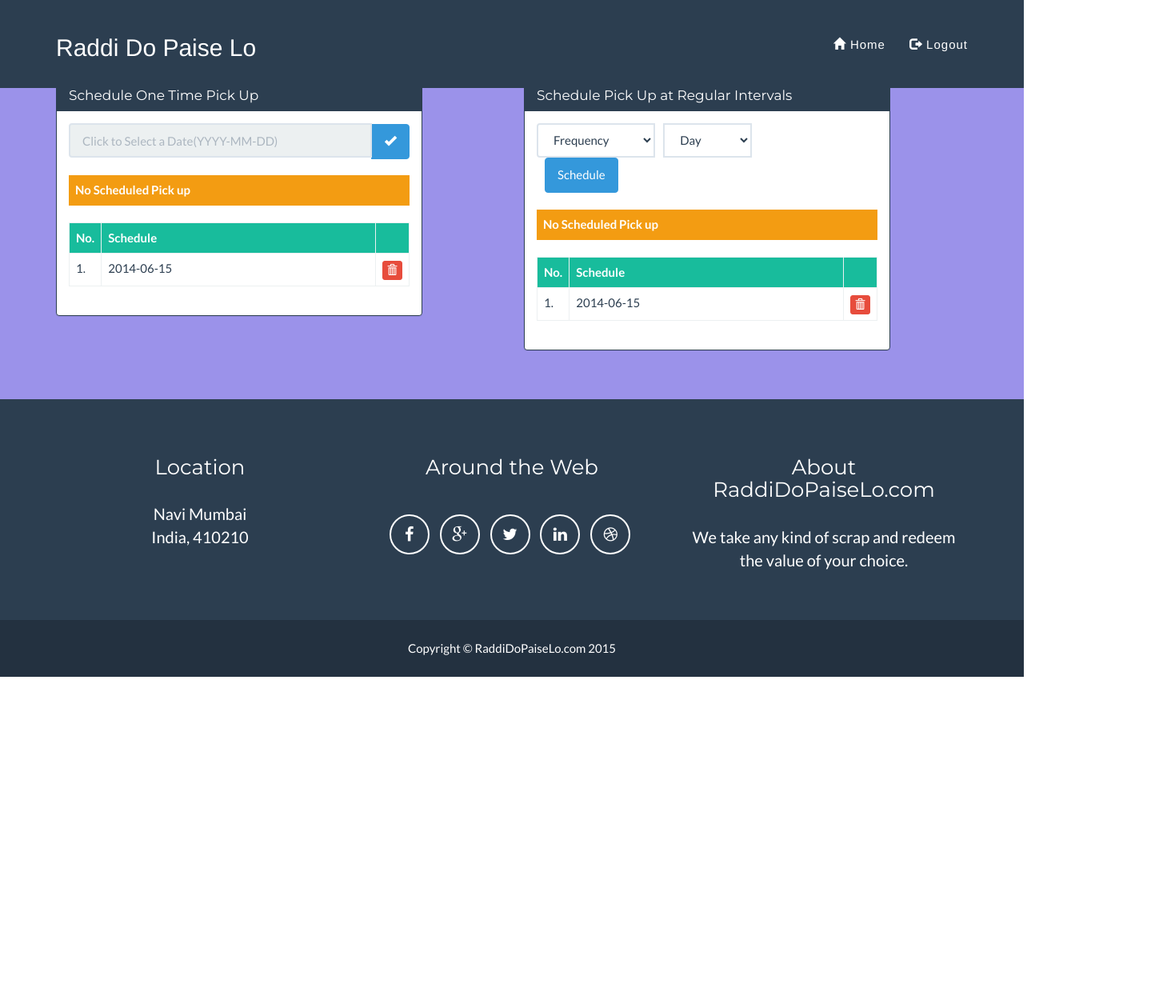
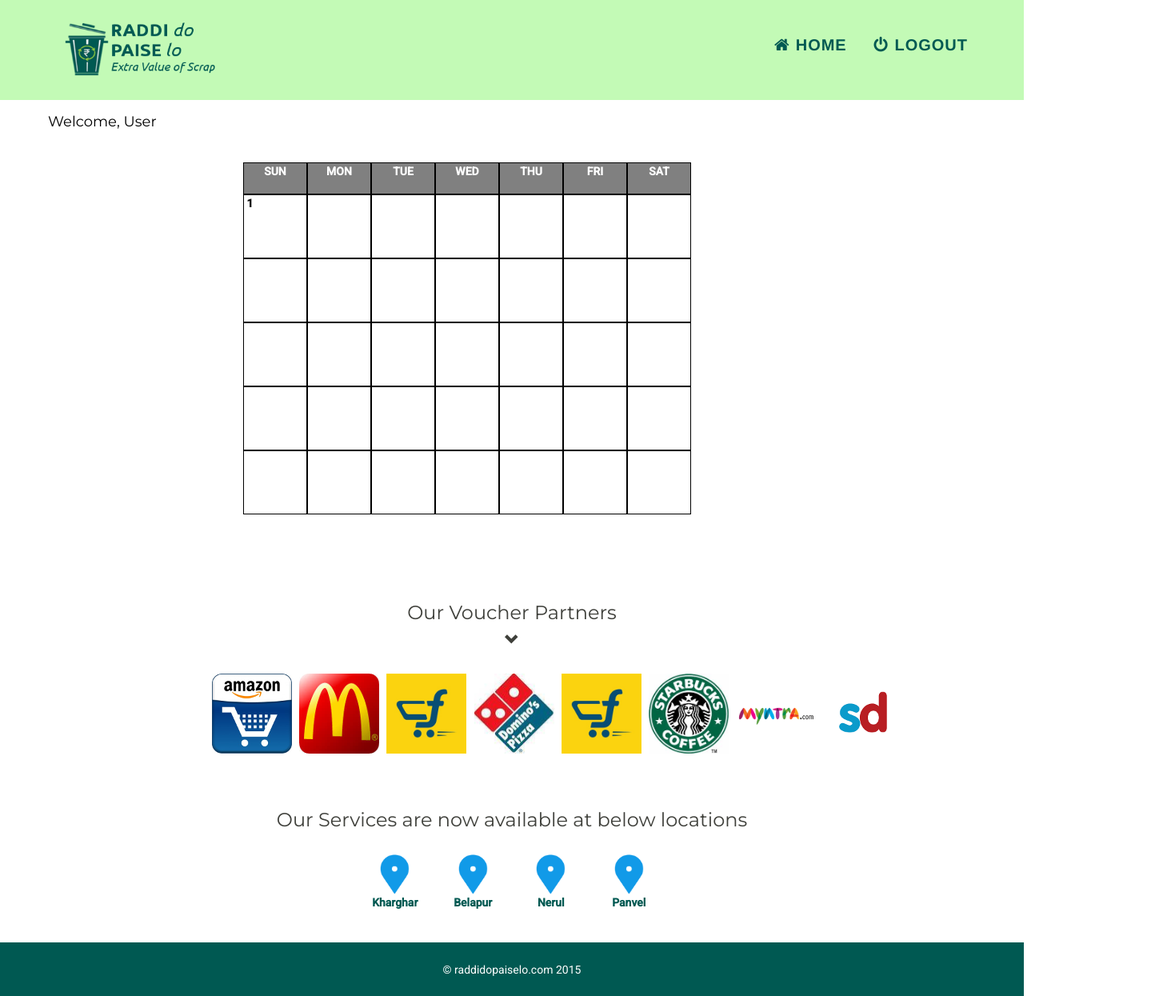
Before and after one commit to raddidopaiselo/raddidopaiselo.github.io, a plain HTML site: page home.html in a window 1280 px wide. Shown: the whole page at 80% size, 1459 px wide, since content can reach past the window. Before the commit the page ends 846 px from the top, so only its background shows below. Drawn offline with nearby package versions, Linux system fonts and the light colour scheme.

Commit message:
Adding landing page after login

```diff
--- a/home.html
+++ b/home.html
@@ -8,16 +8,17 @@
     <meta name="author" content="">
     <title>Raddi Do Paise Lo</title>
     <!-- Bootstrap Core CSS - Uses Bootswatch Flatly Theme: http://bootswatch.com/flatly/ -->
-    <link href="css/bootstrap.min.css" rel="stylesheet">
-
+	<link rel="shortcut icon" href="img/favicon.ico" type="image/x-icon" />
+    <link href="css/bootstrap.css" rel="stylesheet">
     <!-- Custom CSS -->
     <link href="css/freelancer.css" rel="stylesheet">
 	<link href="css/datepicker.css" rel="stylesheet">
-
     <!-- Custom Fonts -->
     <link href="font-awesome/css/font-awesome.min.css" rel="stylesheet" type="text/css">
     <link href="http://fonts.googleapis.com/css?family=Montserrat:400,700" rel="stylesheet" type="text/css">
     <link href="http://fonts.googleapis.com/css?family=Lato:400,700,400italic,700italic" rel="stylesheet" type="text/css">
+	<link async href="http://fonts.googleapis.com/css?family=Gochi%20Hand" data-generated="http://enjoycss.com" rel="stylesheet" type="text/css"/>
+
     <!-- HTML5 Shim and Respond.js IE8 support of HTML5 elements and media queries -->
     <!-- WARNING: Respond.js doesn't work if you view the page via file:// -->
     <!--[if lt IE 9]>
@@ -27,17 +28,18 @@
 </head>
 <body id="page-top" class="index">
     <!-- Navigation -->
-    <nav class="navbar navbar-default navbar-fixed-top">
+    <nav class="navbar navbar-default navbar-fixed-top" style="background-color:rgb(195, 250, 182);">
         <div class="container">
             <!-- Brand and toggle get grouped for better mobile display -->
             <div class="navbar-header page-scroll">
-                <button type="button" class="navbar-toggle" data-toggle="collapse" data-target="#bs-example-navbar-collapse-1">
-                    <span class="sr-only">Toggle navigation</span>
-                    <span class="icon-bar"></span>
-                    <span class="icon-bar"></span>
-                    <span class="icon-bar"></span>
+				<button type="button" class="navbar-toggle btn btn-primary" data-toggle="modal" data-target=".bs-register-modal-lg">
+					<span class="fa fa-fw fa-user">&nbsp;</span>
                 </button>
-                <a class="navbar-brand" href="#page-top">Raddi Do Paise Lo</a>
+				<button type="button" class="navbar-toggle btn btn-primary" data-toggle="modal" data-target=".bs-login-modal-lg">
+					<span class="fa fa-fw fa-key">&nbsp;</span>
+                </button>
+                <img class="pull-left visible-md visible-lg img-responsive" src="img/Banner_small.png" style="height:75px;width:220px;margin-left:10px;" alt="">
+                <img class="pull-left visible-xs visible-sm img-responsive" src="img/Banner_small.png" style="height:60px;width:160px;margin-left:5px;margin-top:5px;" alt="">
             </div>
             <!-- Collect the nav links, forms, and other content for toggling -->
             <div class="collapse navbar-collapse" id="bs-example-navbar-collapse-1">
@@ -45,11 +47,11 @@
                     <li class="hidden">
                         <a href="#page-top"></a>
                     </li>
-					<li class="page-scroll">
-                        <a href="#"><span class="glyphicon glyphicon-home" title="Home"></span>&nbsp;Home</a>
+					<li class="page-scroll" data-toggle="modal" data-target=".bs-register-modal-lg">
+                        <a href="#"><span style="font-size:20px;" class="fa fa-fw fa-home"></span>&nbsp;<strong style="font-size:20px;">Home</strong></a>
                     </li>
-					<li class="page-scroll">
-						<a href="index.html"><span class="glyphicon glyphicon-log-out" title="Logout"></span>&nbsp;Logout</a>
+					<li class="page-scroll" data-toggle="modal" data-target=".bs-login-modal-lg">
+                        <a href="#"><span style="font-size:20px;" class="fa fa-fw fa-power-off"></span>&nbsp;<strong  style="font-size:20px;">Logout</strong></a>
                     </li>
                 </ul>
             </div>
@@ -57,152 +59,157 @@
         </div>
         <!-- /.container-fluid -->
     </nav>
+    <!-- Header -->
     <header>
-		&nbsp;
-	</header>
-	<section id="userdetails" style="background-color:#9B92EA">
-		<div class="container">
-			<div class="row">
-				<div class="col-lg-12">
-					<span style="font-size:xx-large">Welcome, User</span>&nbsp;&nbsp;&nbsp;<span class="glyphicon glyphicon-edit" title="edit" id="editUser" style="cursor:pointer;"></span>
+        <div class="container" style="border:0px solid darkgreen;padding-top:10%;padding-bottom:10px">
+        	<div class="row" style="border:0px solid red;">
+        		<div class="col-md-12" style="border:0px solid blue;padding:5px 5px 10px 5px">
+	        		<h4 style="color:black;">Welcome, User</h4>
         		</div>
         	</div>
+        	<div class="row">&nbsp;</div>
         	<div class="row">
-				&nbsp;
+				<div class="col-md-12" style="margin-left:20%">
+					<div style="border:0px solid red;display:flex;width:560px;background-color:grey;">
+						<div style="border:1px solid black;width:80px;height:40px;color:white;" class="text-center">&nbsp;<strong class="text-uppercase">sun</strong>&nbsp;</div>
+						<div style="border:1px solid black;width:80px;height:40px;color:white;" class="text-center">&nbsp;<strong class="text-uppercase">mon</strong>&nbsp;</div>
+						<div style="border:1px solid black;width:80px;height:40px;color:white;" class="text-center">&nbsp;<strong class="text-uppercase">tue</strong>&nbsp;</div>
+						<div style="border:1px solid black;width:80px;height:40px;color:white;" class="text-center">&nbsp;<strong class="text-uppercase">wed</strong>&nbsp;</div>
+						<div style="border:1px solid black;width:80px;height:40px;color:white;" class="text-center">&nbsp;<strong class="text-uppercase">thu</strong>&nbsp;</div>
+						<div style="border:1px solid black;width:80px;height:40px;color:white;" class="text-center">&nbsp;<strong class="text-uppercase">fri</strong>&nbsp;</div>
+						<div style="border:1px solid black;width:80px;height:40px;color:white;" class="text-center">&nbsp;<strong class="text-uppercase">sat</strong>&nbsp;</div>
 					</div>
-			<div class="row">
-				<div class="col-md-5">
-					<div class="panel panel-primary">
-						<div class="panel-heading">
-							<h3 class="panel-title">Schedule One Time Pick Up</h3>
+					<div style="border:0px solid red;display:flex;width:560px;">
+						<div style="border:1px solid black;width:80px;height:80px;color:black;">&nbsp;<strong>1</strong>&nbsp;</div>
+						<div style="border:1px solid black;width:80px;height:80px;">&nbsp;</div>
+						<div style="border:1px solid black;width:80px;height:80px;">&nbsp;</div>
+						<div style="border:1px solid black;width:80px;height:80px;">&nbsp;</div>
+						<div style="border:1px solid black;width:80px;height:80px;">&nbsp;</div>
+						<div style="border:1px solid black;width:80px;height:80px;">&nbsp;</div>
+						<div style="border:1px solid black;width:80px;height:80px;">&nbsp;</div>
 					</div>
-						<div class="panel-body">
-							<form id="scheduleForm" action="home.html" validate>
-								<div class="input-group">
-									<input type="text" class="form-control date" size="20" placeholder="Click to Select a Date(YYYY-MM-DD)" readonly>
-									<span class="input-group-btn">
-										<button class="btn btn-info glyphicon glyphicon-ok" title="Save" type="button"></button>
-									</span>
+					<div style="border:0px solid red;display:flex;width:560px;">
+						<div style="border:1px solid black;width:80px;height:80px;">&nbsp;</div>
+						<div style="border:1px solid black;width:80px;height:80px;">&nbsp;</div>
+						<div style="border:1px solid black;width:80px;height:80px;">&nbsp;</div>
+						<div style="border:1px solid black;width:80px;height:80px;">&nbsp;</div>
+						<div style="border:1px solid black;width:80px;height:80px;">&nbsp;</div>
+						<div style="border:1px solid black;width:80px;height:80px;">&nbsp;</div>
+						<div style="border:1px solid black;width:80px;height:80px;">&nbsp;</div>
 					</div>
-								<br>
-								<table class="table">
-									<tr class="warning">
-										<th>No Scheduled Pick up</th>
-									</tr>
-								</table>
-								<table class="table table-bordered">
-									<tr class="success">
-										<th width="5%">No.</th>
-										<th>Schedule</th>
-										<th width="5%">&nbsp;</th>
-									</tr>
-									<tr>
-										<td>1.</td>
-										<td>2014-06-15</td>
-										<td><span class="btn btn-danger btn-xs glyphicon glyphicon-trash"></span></td>
-									</tr>
-								</table>
-							</form>
+					<div style="border:0px solid red;display:flex;width:560px;">
+						<div style="border:1px solid black;width:80px;height:80px;">&nbsp;</div>
+						<div style="border:1px solid black;width:80px;height:80px;">&nbsp;</div>
+						<div style="border:1px solid black;width:80px;height:80px;">&nbsp;</div>
+						<div style="border:1px solid black;width:80px;height:80px;">&nbsp;</div>
+						<div style="border:1px solid black;width:80px;height:80px;">&nbsp;</div>
+						<div style="border:1px solid black;width:80px;height:80px;">&nbsp;</div>
+						<div style="border:1px solid black;width:80px;height:80px;">&nbsp;</div>
 					</div>
+					<div style="border:0px solid red;display:flex;width:560px;">
+						<div style="border:1px solid black;width:80px;height:80px;">&nbsp;</div>
+						<div style="border:1px solid black;width:80px;height:80px;">&nbsp;</div>
+						<div style="border:1px solid black;width:80px;height:80px;">&nbsp;</div>
+						<div style="border:1px solid black;width:80px;height:80px;">&nbsp;</div>
+						<div style="border:1px solid black;width:80px;height:80px;">&nbsp;</div>
+						<div style="border:1px solid black;width:80px;height:80px;">&nbsp;</div>
+						<div style="border:1px solid black;width:80px;height:80px;">&nbsp;</div>
 					</div>
-				</div>
-				<div class="col-md-1">&nbsp;</div>
-				<div class="col-md-5">
-					<div class="panel panel-primary">
-						<div class="panel-heading">
-							<h3 class="panel-title">Schedule Pick Up at Regular Intervals</h3>
-						</div>
-						<div class="panel-body">
-							<form id="scheduleForm" action="home.html" validate>
-								<div class="input-group">
-									<select class="form-control" style="width:40%">
-										<option value="">Frequency</option>
-										<option value="W">Weekly</option>
-										<option value="B">Bi-Weekly</option>
-										<option value="T">Tri-Weekly</option>
-										<option value="M">Monthly</option>
-									</select>
-									<select class="form-control" style="margin-left:10px;width:30%;">
-										<option value="">Day</option>
-										<option value="1">Sunday</option>
-										<option value="2">Monday</option>
-										<option value="3">Tuesday</option>
-										<option value="4">Wednesday</option>
-										<option value="5">Thursday</option>
-										<option value="6">Friday</option>
-										<option value="7">Saturday</option>
-									</select>
-									<button type="submit" class="btn btn-info" style="margin-left:10px;">Schedule</button>
-								</div>
-								<br>
-								<table class="table">
-									<tr class="warning">
-										<th>No Scheduled Pick up</th>
-									</tr>
-								</table>
-								<table class="table table-bordered">
-									<tr class="success">
-										<th width="5%">No.</th>
-										<th>Schedule</th>
-										<th width="5%">&nbsp;</th>
-									</tr>
-									<tr>
-										<td>1.</td>
-										<td>2014-06-15</td>
-										<td><span class="btn btn-danger btn-xs glyphicon glyphicon-trash"></span></td>
-									</tr>
-								</table>
-							</form>
+					<div style="border:0px solid red;display:flex;width:560px;">
+						<div style="border:1px solid black;width:80px;height:80px;">&nbsp;</div>
+						<div style="border:1px solid black;width:80px;height:80px;">&nbsp;</div>
+						<div style="border:1px solid black;width:80px;height:80px;">&nbsp;</div>
+						<div style="border:1px solid black;width:80px;height:80px;">&nbsp;</div>
+						<div style="border:1px solid black;width:80px;height:80px;">&nbsp;</div>
+						<div style="border:1px solid black;width:80px;height:80px;">&nbsp;</div>
+						<div style="border:1px solid black;width:80px;height:80px;">&nbsp;</div>
 					</div>
 				</div>
 			</div>
         </div>
-
+    </header>
+    <section>
+        <div class="container">
+			<div class="row">&nbsp;</div>
+		</div>
+    </section>
+    <section>
+        <div class="container" style="background-color:#FFFFFF;">
+			<div class="row text-center"><h3>Our Voucher Partners</h3><h4><span class="glyphicon glyphicon-chevron-down"></span></h4></div>
+			<div class="row">&nbsp;</div>
+			<div class="row text-center">
+				<div class="col-md-1" style="">&nbsp;</div>
+				<div class="col-md-1" style="">&nbsp;</div>
+        		<div class="col-md-1" style="border:0px solid grey;margin-right:1%;">
+        			<img src="img/amazon.png" style="height:100px;width:100px;">
+        		</div>
+        		<div class="col-md-1" style="border:0px solid grey;margin-right:1%;">
+        			<img src="img/mcdonald.png" style="height:100px;width:100px;">
+        		</div>
+        		<div class="col-md-1" style="border:0px solid grey;margin-right:1%;">
+        			<img src="img/flipkart.png" style="height:100px;width:100px;">
+        		</div>
+        		<div class="col-md-1" style="border:0px solid grey;margin-right:1%;">
+        			<img src="img/dominos.png" style="height:100px;width:100px;">
+        		</div>
+        		<div class="col-md-1" style="border:0px solid grey;margin-right:1%;">
+        			<img src="img/flipkart.png" style="height:100px;width:100px;">
+        		</div>
+        		<div class="col-md-1" style="border:0px solid grey;margin-right:1%;">
+        			<img src="img/starbucks.jpg" style="height:100px;width:100px;">
+        		</div>
+        		<div class="col-md-1" style="border:0px solid grey;margin-right:1%;">
+        			<img src="img/myntra.gif" style="height:100px;width:100px;">
+        		</div>
+        		<div class="col-md-1" style="border:0px solid grey;margin-right:1%;">
+        			<img src="img/snapdeal.png" style="height:100px;width:100px;">
+        		</div>
+        		<div class="col-md-1" style="">&nbsp;</div>
+        		<div class="col-md-1" style="">&nbsp;</div>
+			</div>
+		</div>
+    </section>
+    <section>
+        <div class="container" style="background-color:#FFFFFF;">
+			<div class="row text-center"><h3>Our Services are now available at below locations</h3></div>
+			<div class="row">&nbsp;</div>
+			<div class="row text-center">
+				<div class="col-md-4">
+				&nbsp;
+				</div>
+				<div class="col-md-1 text-center">
+					<img class="img-responsive center-block" src="img/place_marker_blue.png" alt="" style="height:50px;">
+					<strong style="color:#005952">Kharghar</strong>
+				</div>
+				<div class="col-md-1 visible-xs visible-sm">&nbsp;</div>
+				<div class="col-md-1">
+					<img class="img-responsive center-block" src="img/place_marker_blue.png" alt="" style="height:50px;">
+					<strong style="color:#005952">Belapur</strong>
+				</div>
+				<div class="col-md-1 visible-xs visible-sm">&nbsp;</div>
+				<div class="col-md-1">
+					<img class="img-responsive center-block" src="img/place_marker_blue.png" alt="" style="height:50px;">
+					<strong style="color:#005952">Nerul</strong>
+				</div>
+				<div class="col-md-1 visible-xs visible-sm">&nbsp;</div>
+				<div class="col-md-1">
+					<img class="img-responsive center-block" src="img/place_marker_blue.png" alt="" style="height:50px;">
+					<strong style="color:#005952">Panvel</strong>
+				</div>
+				<div class="col-md-4">
+					&nbsp;
+				</div>
+			</div><!-- /.row -->
 		</div>
     </section>
 
+
     <!-- Footer -->
-    <footer class="text-center">
-        <div class="footer-above">
+    <footer style="background-color:#005952" style="border:0px solid black;">
 		<div class="container">
 			<div class="row">
-                    <div class="footer-col col-md-4">
-                        <h3>Location</h3>
-                        <p>Navi Mumbai<br>India, 410210</p>
-                    </div>
-                    <div class="footer-col col-md-4">
-                        <h3>Around the Web</h3>
-                        <ul class="list-inline">
-                            <li>
-                                <a href="#" class="btn-social btn-outline"><i class="fa fa-fw fa-facebook"></i></a>
-                            </li>
-                            <li>
-                                <a href="#" class="btn-social btn-outline"><i class="fa fa-fw fa-google-plus"></i></a>
-                            </li>
-                            <li>
-                                <a href="#" class="btn-social btn-outline"><i class="fa fa-fw fa-twitter"></i></a>
-                            </li>
-                            <li>
-                                <a href="#" class="btn-social btn-outline"><i class="fa fa-fw fa-linkedin"></i></a>
-                            </li>
-                            <li>
-                                <a href="#" class="btn-social btn-outline"><i class="fa fa-fw fa-dribbble"></i></a>
-                            </li>
-                        </ul>
-                    </div>
-                    <div class="footer-col col-md-4">
-                        <h3>About RaddiDoPaiseLo.com</h3>
-                        <p>We take any kind of scrap and redeem the value of your choice.</p>
-                    </div>
-                </div>
-            </div>
-        </div>
-        <div class="footer-below">
-            <div class="container">
-                <div class="row">
-                    <div class="col-lg-12">
-                        Copyright &copy; RaddiDoPaiseLo.com 2015
-                    </div>
+				<div class="col-md-12 text-center" style="padding-top:2%;padding-bottom:2%;">
+					<span>&copy; raddidopaiselo.com 2015</span>
 				</div>
 			</div>
 		</div>
@@ -214,6 +221,7 @@
             <i class="fa fa-chevron-up"></i>
         </a>
     </div>
+
     <!-- jQuery -->
     <script src="js/jquery.js"></script>
 
@@ -233,20 +241,19 @@
     <!-- Custom Theme JavaScript -->
     <script src="js/freelancer.js"></script>
 	<script>
-		$("#logoutButton").click(function(){
-			window.location = 'index.html';
-		});
-		$("#editUser").click(function(){
-			window.location = 'user_details.html';
+		$("#loginButton").click(function(){
+			window.location = 'home.html';
 		});
 		$('.date').datepicker({
 			autoclose: true,
 			todayHighlight: true,
 			format: 'yyyy-mm-dd',
-			startDate: '0d',
-			clearBtn:true
+		});
+		$("#registerBtn").click(function(){
+			window.location = 'user_details.html';
 		});
 	</script>
+
 </body>
 
 </html>
```
Lines whose indentation alone changed are shown as unchanged.
